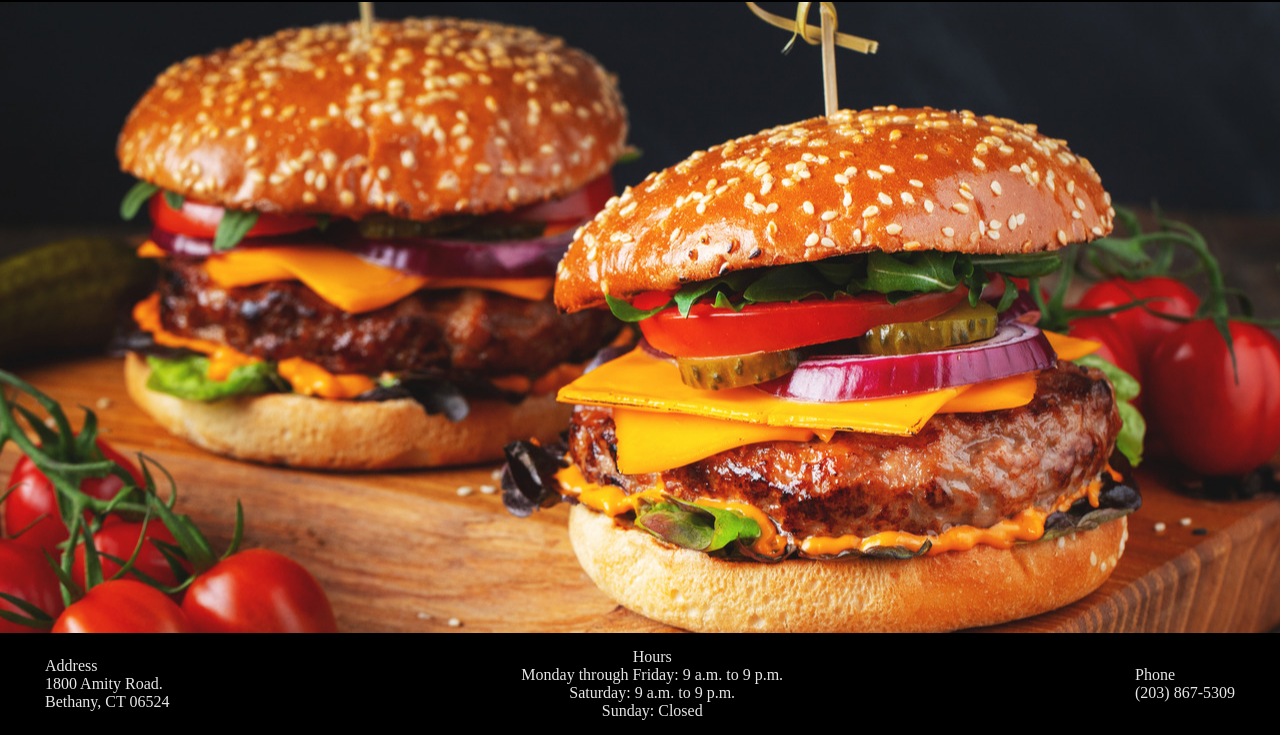
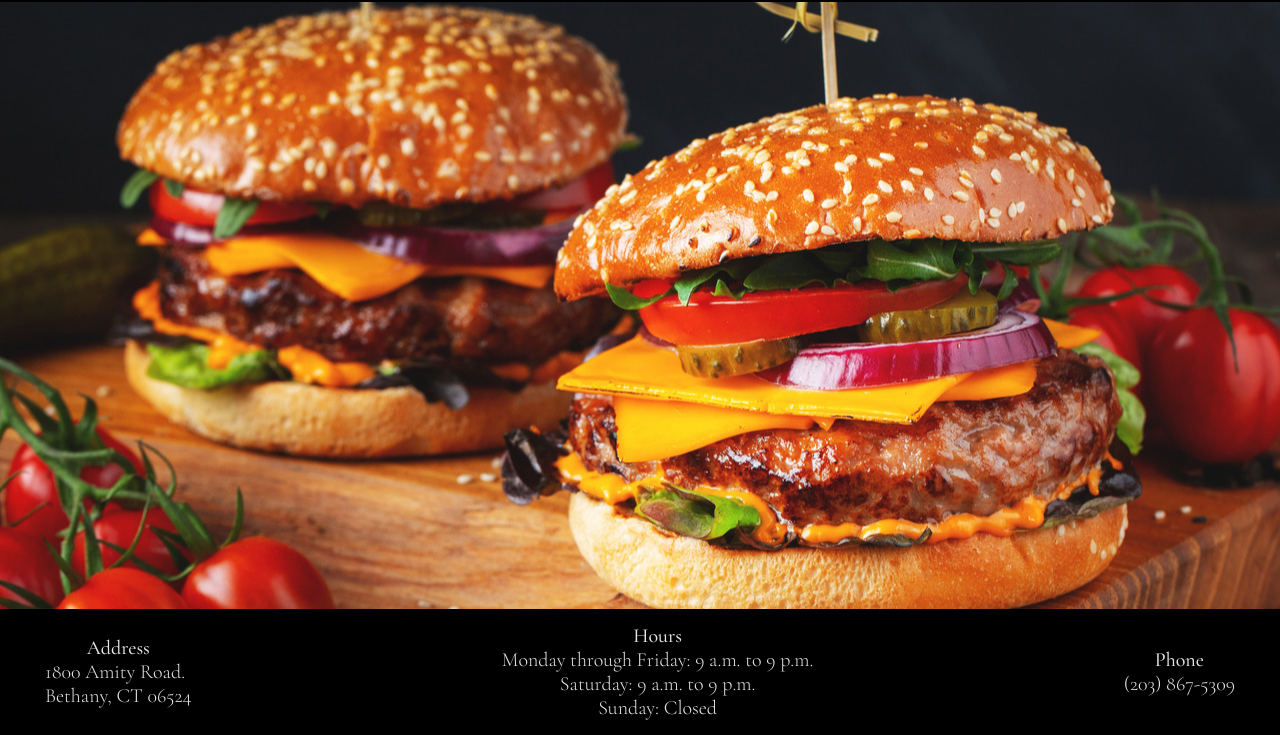
Before and after one commit to gitdingus/restaurant-page, a website built with webpack: page src/index.html in a window 1280 px wide. Shown: the part 65-800 px from the top of the page. Built offline with nearby package versions, Linux system fonts and the light colour scheme.

Commit message:
Added fonts for footer and styled

```diff
--- a/src/main-style.css
+++ b/src/main-style.css
@@ -1,12 +1,19 @@
 @font-face{
     font-family: 'Cormorant Upright';
-    src: url(./fonts/CormorantUpright-Light.ttf) format("truetype");
+    src: url("./fonts/CormorantUpright-Light.ttf") format("truetype");
 }
 @font-face{
     font-family: "Oswald";
-    src: url(./fonts/static/Oswald-Light.ttf) format("truetype");
+    src: url("./fonts/static/Oswald-Light.ttf") format("truetype");
 }
-
+@font-face{
+    font-family: "Cormorant Garamond - Light";
+    src: url("./fonts/CormorantGaramond-Light.ttf") format("truetype");
+}
+@font-face{
+    font-family: "Cormorant Garamond - Medium";
+    src: url("./fonts/CormorantGaramond-Medium.ttf") format("truetype");
+}
 body{
     margin: 0;
     padding: 0;
@@ -102,3 +109,12 @@
 footer .hours{
     text-align: center;
 }
+
+footer div p {
+    font-family: "Cormorant Garamond - Light";
+    font-size: 20px;
+}
+footer div p:first-child{
+    font-family: "Cormorant Garamond - Medium";
+    text-align: center;
+}
```
Also changed, not shown: src/fonts/CormorantGaramond-Bold.ttf (added), src/fonts/CormorantGaramond-BoldItalic.ttf (added), src/fonts/CormorantGaramond-Italic.ttf (added), src/fonts/CormorantGaramond-Light.ttf (added), src/fonts/CormorantGaramond-LightItalic.ttf (added), src/fonts/CormorantGaramond-Medium.ttf (added), src/fonts/CormorantGaramond-MediumItalic.ttf (added), src/fonts/CormorantGaramond-Regular.ttf (added), src/fonts/CormorantGaramond-SemiBold.ttf (added), src/fonts/CormorantGaramond-SemiBoldItalic.ttf (added).
